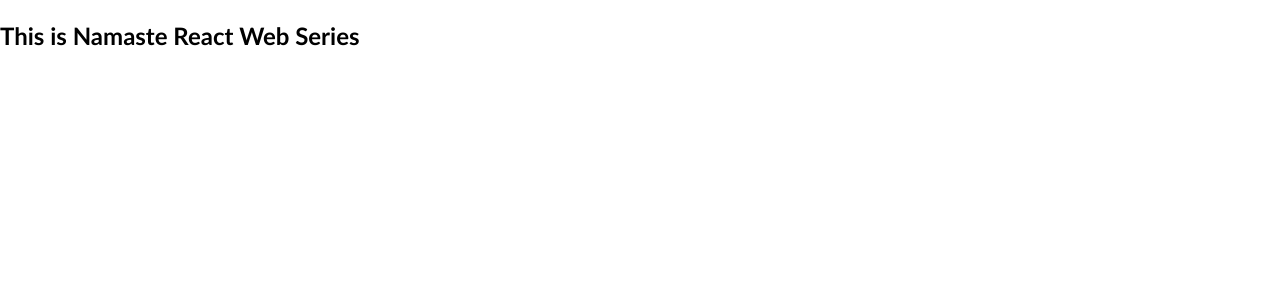
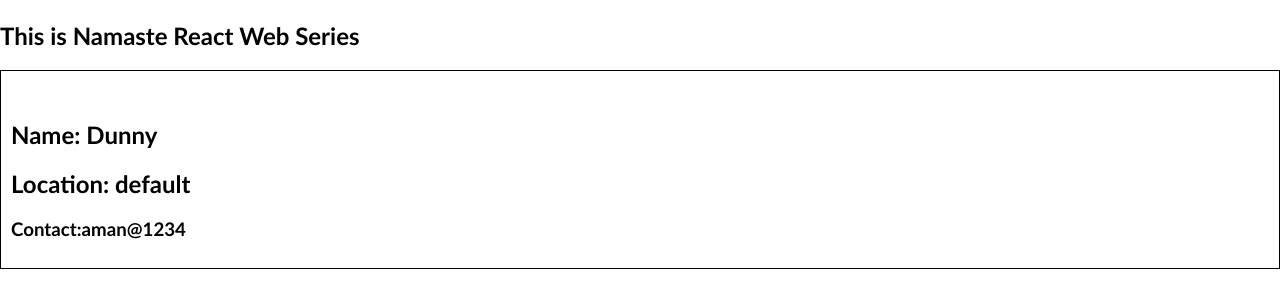
Before and after one commit to Ydvaaman/FoodBite, a React (Vite) app: page /about in a window 1280 px wide. Shown: the part 188-496 px from the top of the page. Built offline with nearby package versions, Linux system fonts and the light colour scheme; no server answers.

Commit message:
completed episode-08

```diff
--- a/index.css
+++ b/index.css
@@ -92,3 +92,8 @@
 .filter {
   display: flex;
 }
+
+.user-card {
+  padding: 10px;
+  border: 1px solid black;
+}
--- a/src/components/About.js
+++ b/src/components/About.js
@@ -1,10 +1,30 @@
-const About = () => {
+import User from "./User";
+import UserClass from "./UserClass";
+import React from "react";
+
+class About extends React.Component {
+  constructor(props){
+    super(props);
+
+    //console.log("Parent Constructor");
+  }
+
+  componentDidMount(){
+    //console.log("Parent Component Did Mount");
+  }
+
+  render() {
+    //console.log("Parent Render")
     return (
       <div>
         <h1>About</h1>
         <h2>This is Namaste React Web Series</h2>
+        {/* <User name={"Aman Kumar (function)"} loc={"Greater Noida"} /> */}
+
+        <UserClass name={"Aman Kumar (class)"} location={"Delhi"} />
       </div>
     );
-};
+  }
+}
 
 export default About;
--- a/src/components/Body.js
+++ b/src/components/Body.js
@@ -26,7 +26,7 @@
     // Optional Chaining
 
     const vai =
-      json?.data?.cards[3]?.card?.card?.gridElements?.infoWithStyle
+      json?.data?.cards[1]?.card?.card?.gridElements?.infoWithStyle
         ?.restaurants;
     setListOfRestaurants(vai);
     setFilteredRestaurant(vai);
--- /dev/null
+++ b/src/components/User.js
@@ -0,0 +1,27 @@
+import { useState } from "react";
+
+const User = (props) => {
+  const [count] = useState(0);
+  const [count2,setCount2] = useState(1);
+
+  const { name, location } = props;
+  return (
+    <div className="user-card">
+      <h1>Count: {count}</h1>
+      <h1>Count2: {count2}</h1>
+      <h2>Name: {name}</h2>
+      <h2>Location: {location}</h2>
+      <h3>Contact:aman@1234</h3>
+    </div>
+  );
+};
+
+export default User;
+
+// if we donot destructure the props
+// {props.name}
+// {props.location}
+
+//MOUNTING OR INVOKING A FUNCTIONal Component
+// basically on your webpage if there is a functional component it loads
+// so, that means mounting that functional component , loading that function on to that webpage
--- /dev/null
+++ b/src/components/UserClass.js
@@ -0,0 +1,54 @@
+import React from "react";
+
+class UserClass extends React.Component {
+  constructor(props) {
+    super(props);
+
+    this.state = {
+      userInfo: {
+        name: "Dunny",
+        location: "default",
+      }
+    };
+    //console.log("Child Constructor");
+  }
+
+  async componentDidMount() {
+   // console.log("Child Component Did Mount");
+   //API call
+
+   const data = await fetch("https://api.github.com/users/ydvaaman");
+   const json = await data.json();
+
+   this.setState({
+    userInfo:json,
+   })
+
+   console.log(json);
+  }
+
+  render() {
+    const { name, location, avatar_url } = this.state.userInfo;
+    //console.log("Child Render");
+
+    return (
+      <div className="user-card">
+        <img src={avatar_url}/>
+        <h2>Name: {name}</h2>
+        <h2>Location: {location}</h2>
+        <h3>Contact:aman@1234</h3>
+      </div>
+    );
+  }
+}
+
+export default UserClass;
+
+// if we donot destructure the props
+// {this.props.name}
+// {this.props.location}
+
+// CREATING INSTANCE OF THAT CLASS
+// loading class based component on our web page  that means I am creating
+// a instance of that class and giving it some props and whenever you create a
+// instance of class a constructor is called
```
Lines whose indentation alone changed are shown as unchanged.
